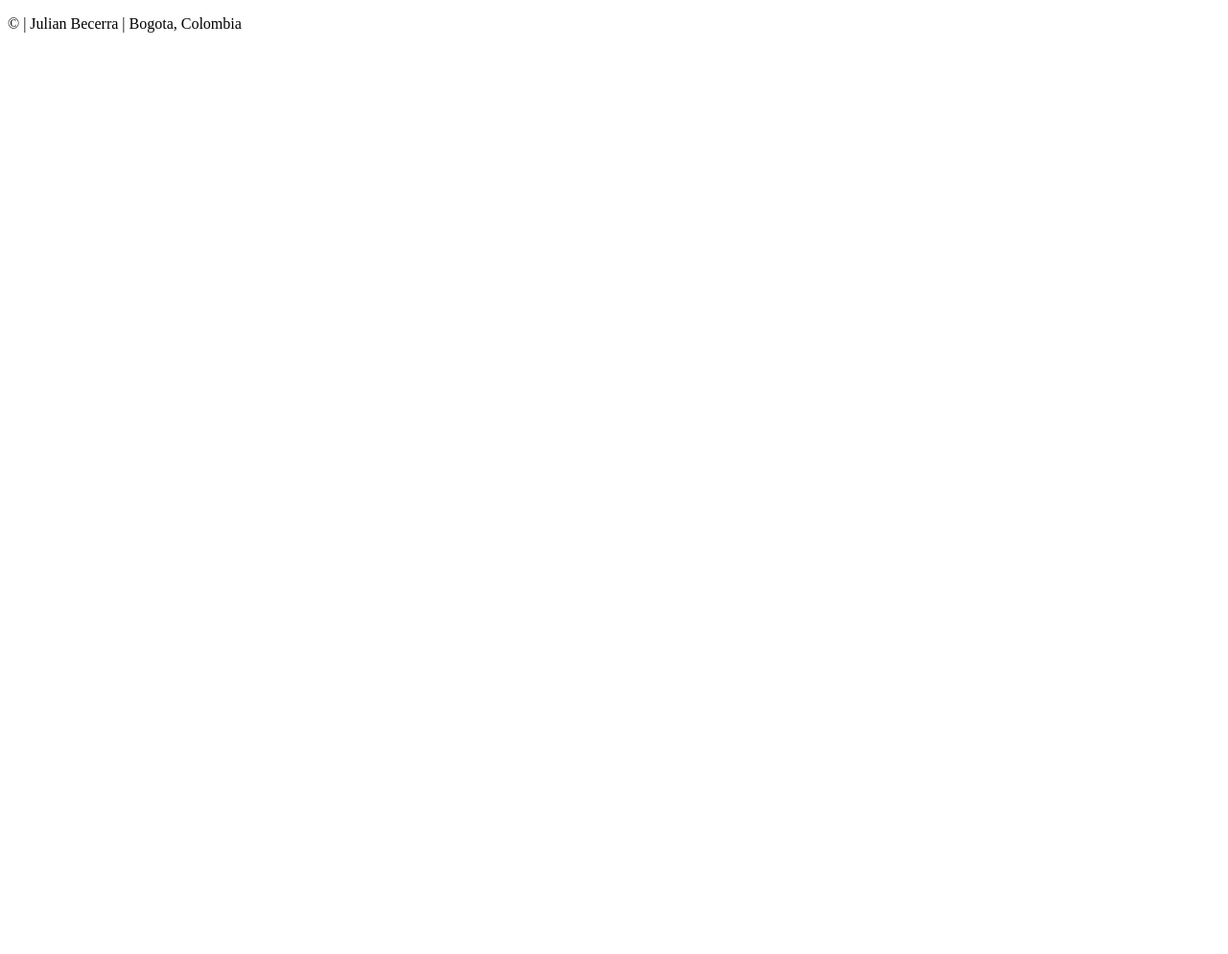
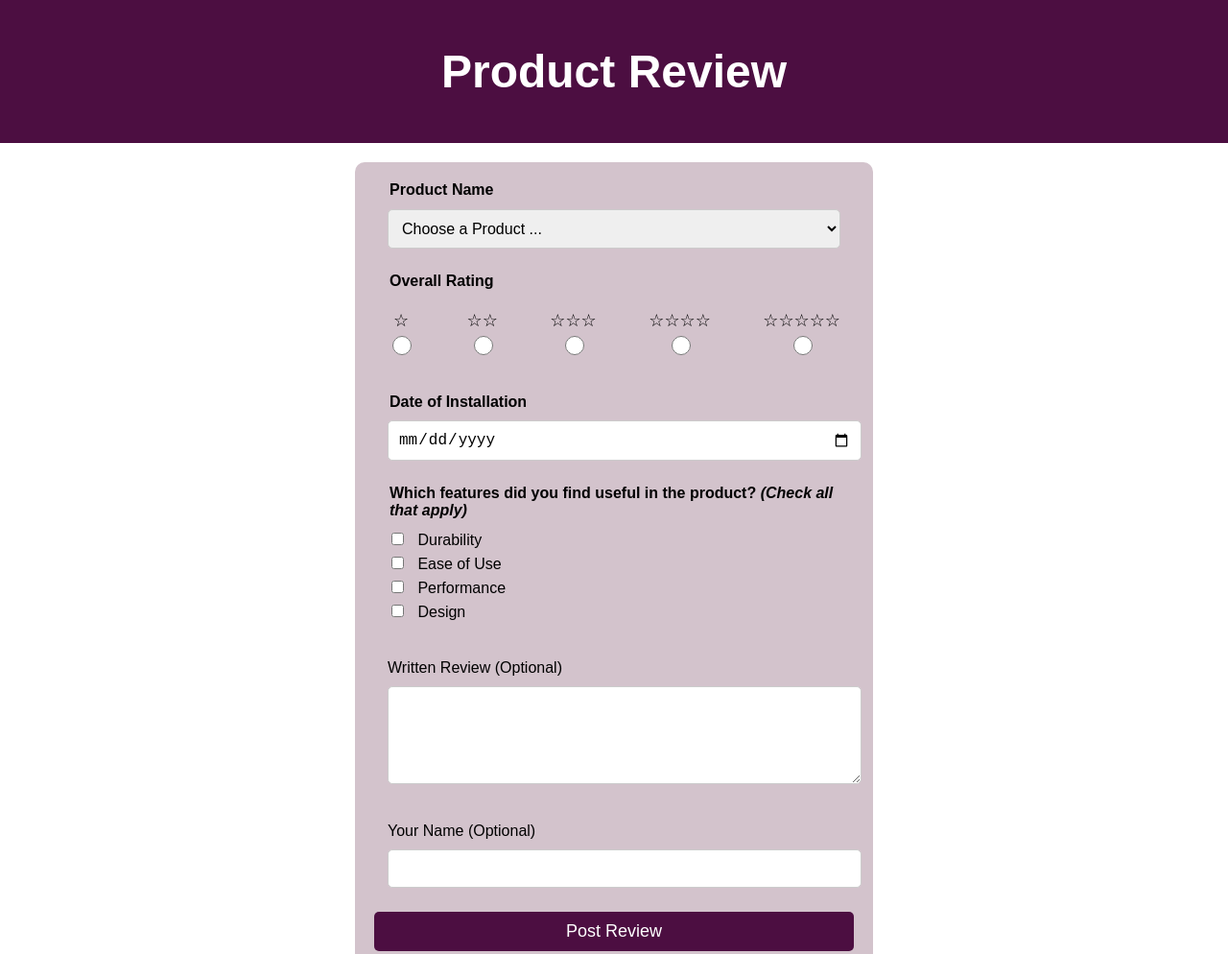
Before and after one commit to julianalfredobecerra/wdd131, a plain HTML site: page form.html in a window 1280 px wide. Shown: the top 994 px of the page at 96% size. Before the commit the page ends 800 px from the top, so only its background shows below. Drawn offline with Linux system fonts and the light colour scheme.

Commit message:
progress

```diff
--- a/form.html
+++ b/form.html
@@ -4,11 +4,69 @@
 <head>
     <meta charset="UTF-8">
     <meta name="viewport" content="width=device-width, initial-scale=1.0">
-    <title>Document</title>
+    <title>Product Review</title>
     <link rel="stylesheet" href="styles/form.css">
 </head>
 
 <body>
+    <header>
+        <h1>Product Review</h1>
+    </header>
+
+    <main>
+        <form method="get" action="thanks.html" class="wf1">
+            <fieldset>
+                <legend>Product Name</legend>
+                <select name="subject">
+                    <option value="">Choose a Product ...</option>
+                    <option value="mac">Mac</option>
+                    <option value="iphone">iPhone</option>
+                    <option value="ipad">iPad</option>
+                    <option value="watch">Apple Watch</option>
+                    <option value="vision">Apple Vision Pro</option>
+                    <option value="airpods">AirPods</option>
+                    <option value="airtag">AirTag</option>
+                    <option value="other">Other</option>
+                </select>
+            </fieldset>
+
+            <fieldset>
+                <legend>Overall Rating</legend>
+                <div class="rating">
+                    <label><input type="radio" name="rating" value="1">☆</label>
+                    <label><input type="radio" name="rating" value="2">☆☆</label>
+                    <label><input type="radio" name="rating" value="3">☆☆☆</label>
+                    <label><input type="radio" name="rating" value="4">☆☆☆☆</label>
+                    <label><input type="radio" name="rating" value="5">☆☆☆☆☆</label>
+                </div>
+            </fieldset>
+
+            <fieldset>
+                <legend>Date of Installation</legend>
+                <input type="date" name="installationDate">
+            </fieldset>
+
+            <fieldset>
+                <legend>Which features did you find useful in the product? <em>(Check all that apply)</em></legend>
+                <label><input type="checkbox" name="durability" value="yes"> Durability</label>
+                <label><input type="checkbox" name="ease" value="yes"> Ease of Use</label>
+                <label><input type="checkbox" name="performance" value="yes"> Performance</label>
+                <label><input type="checkbox" name="design" value="yes"> Design</label>
+            </fieldset>
+
+            <fieldset>
+                <label for="message">Written Review <span class="optional">(Optional)</span></label>
+                <textarea id="message" name="message" rows="5"></textarea>
+            </fieldset>
+
+            <fieldset>
+                <label>Your Name <span class="optional">(Optional)</span></label>
+                <input type="text" name="name">
+            </fieldset>
+
+            <button type="submit">Post Review</button>
+        </form>
+    </main>
     <footer>
         <p> © <span id="currentyear"></span> | Julian Becerra | Bogota, Colombia</p>
         <p id="lastModified"></p>
--- a/styles/form.css
+++ b/styles/form.css
@@ -0,0 +1,109 @@
+/* General Styling */
+body {
+    font-family: Arial, sans-serif;
+    background-color: white;
+    color: black;
+    text-align: center;
+    margin: 0;
+    padding: 0;
+}
+
+header {
+    background-color: #4c0e41;
+    color: white;
+    padding: 15px;
+    font-size: 24px;
+}
+
+main {
+    background-color: #d3c3cc;
+    padding: 20px;
+    border-radius: 10px;
+    width: 90%;
+    max-width: 500px;
+    margin: 20px auto;
+}
+
+fieldset {
+    border: none;
+    text-align: left;
+    margin-bottom: 15px;
+}
+
+legend {
+    font-weight: bold;
+    font-size: 16px;
+}
+
+select,
+input[type="date"],
+textarea,
+input[type="text"] {
+    width: 100%;
+    padding: 10px;
+    margin-top: 5px;
+    border-radius: 5px;
+    border: 1px solid #ccc;
+    font-size: 16px;
+}
+
+textarea {
+    height: 80px;
+}
+
+button {
+    background-color: #4c0e41;
+    color: white;
+    font-size: 18px;
+    border: none;
+    padding: 10px;
+    width: 100%;
+    border-radius: 5px;
+    cursor: pointer;
+}
+
+button:hover {
+    background-color: #6a1759;
+}
+
+.rating {
+    display: flex;
+    justify-content: space-between;
+    width: 100%;
+    margin: 10px auto;
+}
+
+.rating label {
+    display: flex;
+    flex-direction: column-reverse;
+    font-size: 18px;
+    cursor: pointer;
+    align-items: center;
+}
+
+.rating input {
+    margin-top: 5px;
+    width: 20px;
+    height: 20px;
+}
+
+
+
+/* Checkbox and Radio Button Styling */
+label {
+    display: block;
+    margin: 5px 0;
+}
+
+input[type="checkbox"] {
+    margin-right: 10px;
+}
+
+/* Footer */
+footer {
+    background-color: #4c0e41;
+    padding: 10px;
+    font-size: 14px;
+    text-align: center;
+    margin-top: 20px;
+}
```
